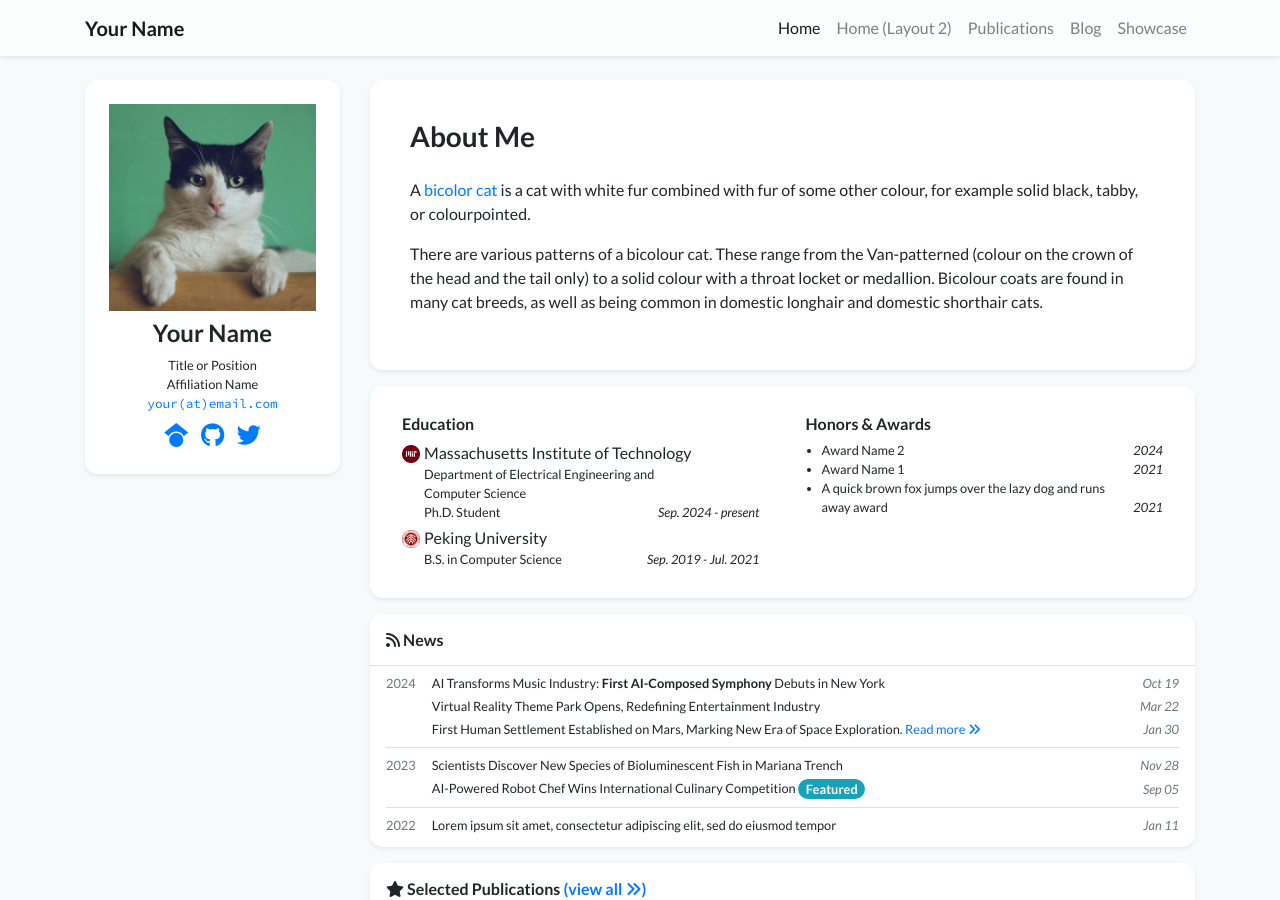
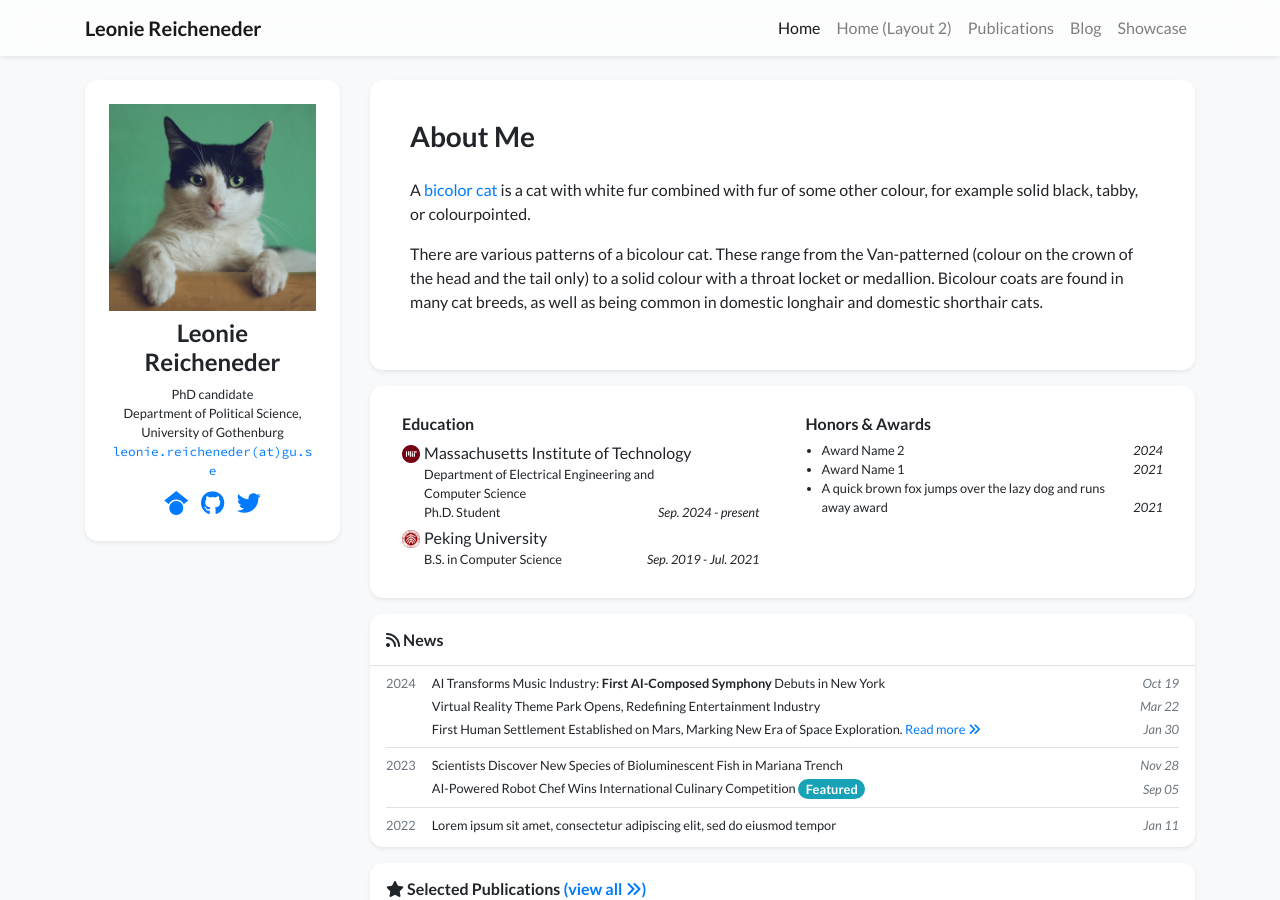
Before and after one commit to lreicheneder/lreicheneder.github.io, a Jekyll site: the page built from index.html, in a window 1280 px wide and 900 px high. Built offline with Jekyll 4.4.1, drawn with Linux system fonts in a browser that asks for light colours; nearby versions of some CDN libraries; a style sheet for code colours, icons or effects is not loaded.

Commit message:
Update profile.yml

```diff
--- a/_data/profile.yml
+++ b/_data/profile.yml
@@ -1,14 +1,13 @@
-primary_name: "Your Name"
-secondary_name: ""
-navbar_name: "Your Name"
+primary_name: "Leonie Reicheneder"
+navbar_name: "Leonie Reicheneder"
 
 positions:
-- name: Title or Position
-- name: Affiliation Name
+- name: PhD candidate
+- name: Department of Political Science, University of Gothenburg
   logo: /assets/images/badges/MIT_Social_circle.png  # Logo is optional
 
 
-email: "your@email.com"
+email: "leonie.reicheneder@gu.se"
 # cv_link: link-to-your-cv-file
 gscholar: xFmQpf4AAAAJ  # This is an example, replace it with your own Google Scholar ID
 github: your_github_id
```
